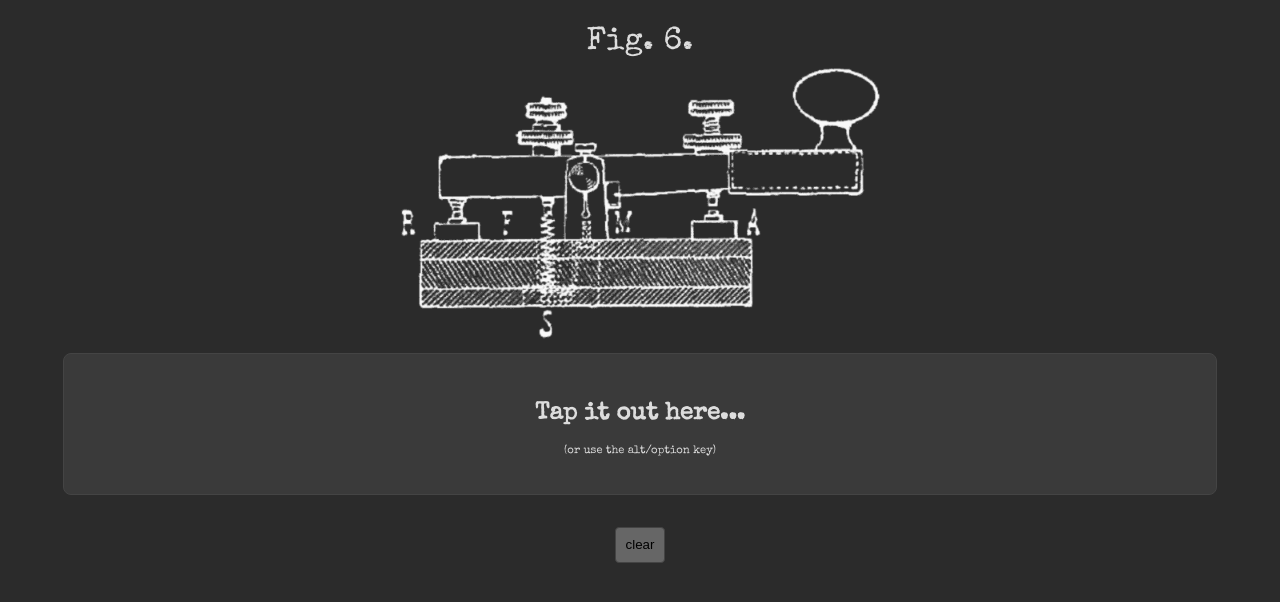
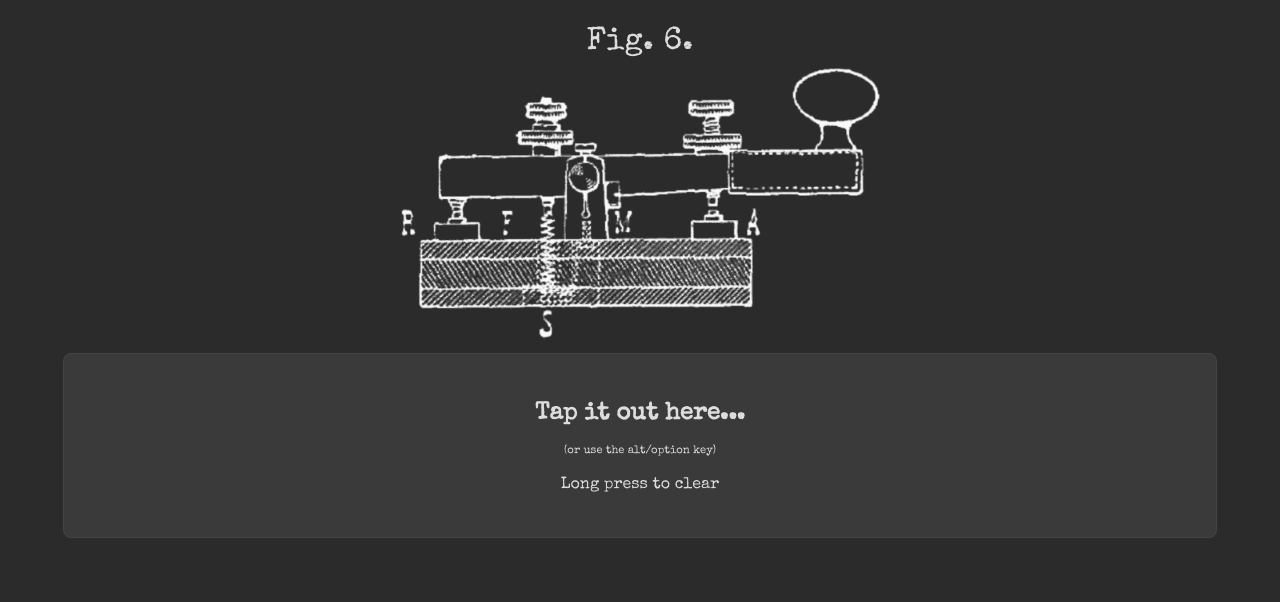
Before and after one commit to ultranaut/fig-6, a React (Create React App) app: page / in a window 1280 px wide. Shown: the top 602 px of the page. Built offline with nearby package versions, Linux system fonts and the light colour scheme.

Commit message:
Move clear signal mechanism out of display and into tapper

```diff
--- a/src/components/App.js
+++ b/src/components/App.js
@@ -35,8 +35,8 @@ class App extends React.Component {
           <h1>Fig. 6.</h1>
           <img src={telegraph} alt="Fig. 6." />
         </header>
-        <Tapper sendSignal={this.updateSignal} />
-        <Output output={this.state.decoded} clearSignal={this.clearSignal} />
+        <Tapper sendSignal={this.updateSignal} clearSignal={this.clearSignal} />
+        <Output output={this.state.decoded} />
       </div>
     );
   }
--- a/src/components/Output.js
+++ b/src/components/Output.js
@@ -5,12 +5,6 @@ class Output extends React.Component {
     return (
       <div className="output">
         <div className="display">{this.props.output}</div>
-        <input
-          type="button"
-          className="clear-button"
-          value="clear"
-          onClick={this.props.clearSignal}
-        />
       </div>
     );
   }
--- a/src/components/Tapper.js
+++ b/src/components/Tapper.js
@@ -4,6 +4,7 @@ class Tapper extends React.Component {
   config = {
     hotKey: 18, // alt/option key
     dotDuration: 200, // 6wpm
+    longPressDuration: 1000,
   };
 
   signal = {
@@ -63,8 +64,14 @@ class Tapper extends React.Component {
       this.signal.start = 0;
       this.signal.end = now;
 
-      // send the signal up
-      this.props.sendSignal(signal);
+      // clear signal on long press
+      if (signalDuration > this.config.longPressDuration) {
+        this.props.clearSignal();
+      }
+      // otherwise, send the signal up
+      else {
+        this.props.sendSignal(signal);
+      }
     }
   };
 
@@ -85,6 +92,7 @@ class Tapper extends React.Component {
         <h2>Tap it out here...</h2>
         <div className="tent-pole">
           <p className="small">(or use the alt/option key)</p>
+          <p>Long press to clear</p>
         </div>
       </div>
     );
```
